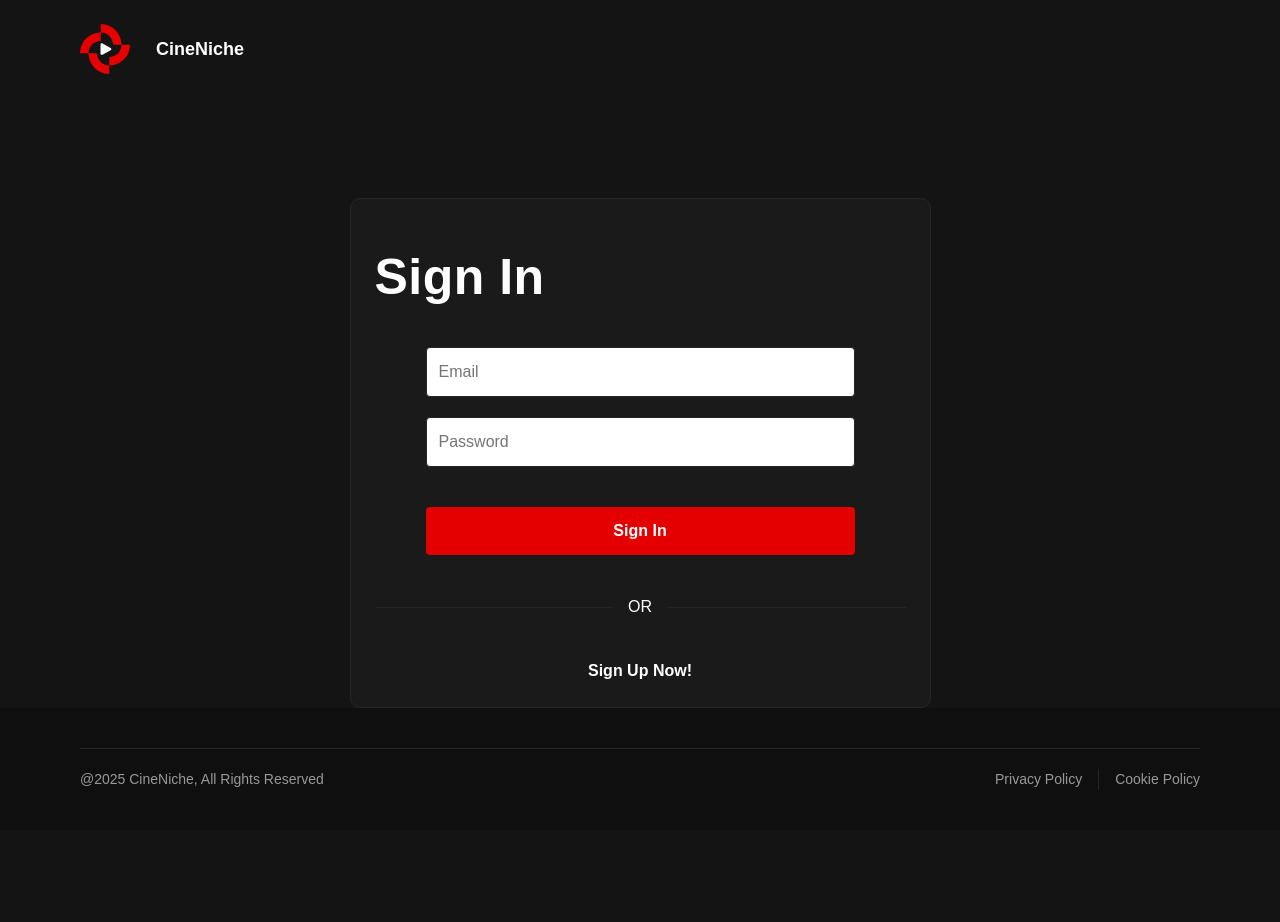
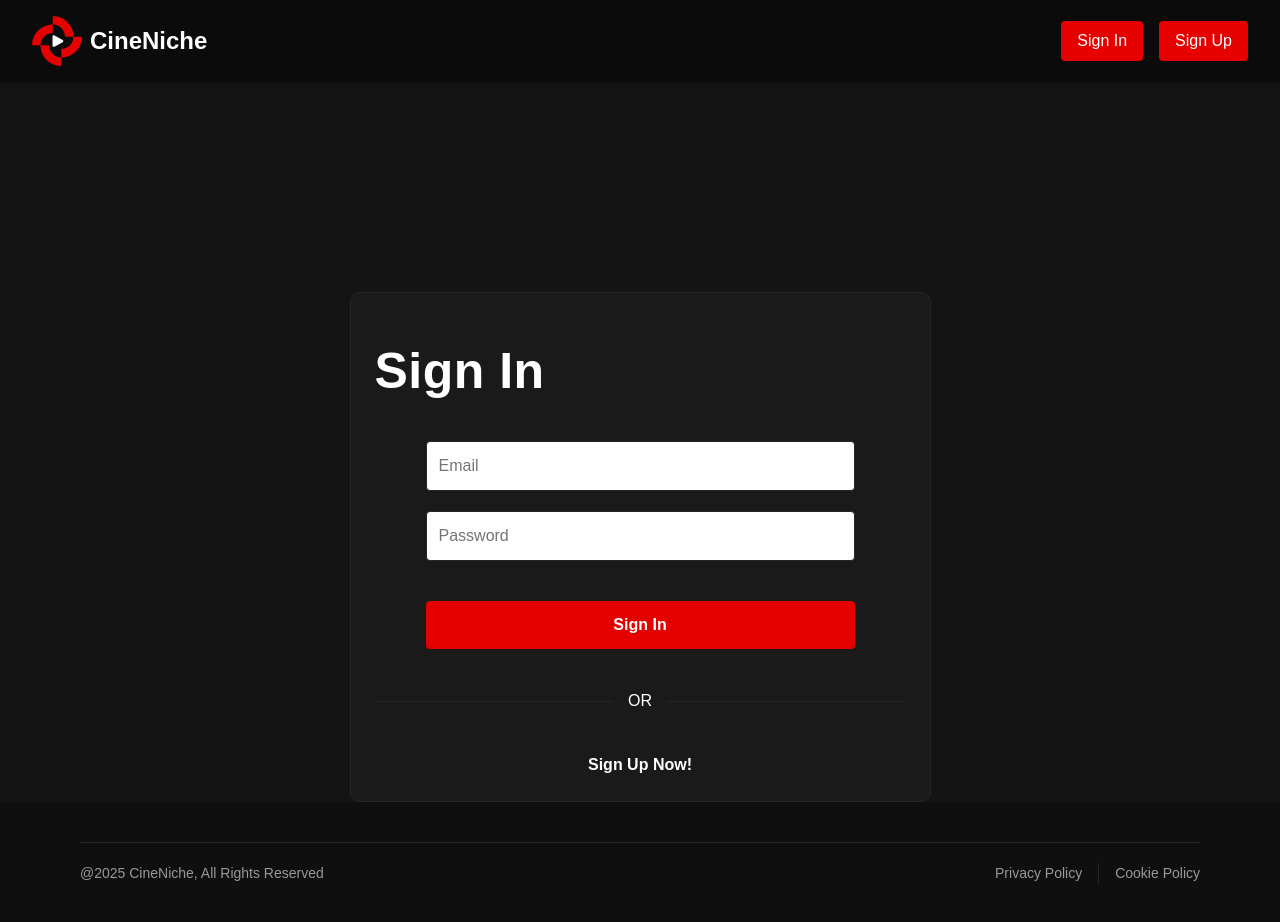
Before and after one commit to Jburton175/INTEX2, a React (Vite) app in the folder frontend/: page /signin in a window 1280 px wide. Before the commit the page ends 830 px from the top, so only its background shows below. Built offline with nearby package versions, Linux system fonts and the light colour scheme.

Commit message:
external facing pages have a new navbar and look better

```diff
--- /dev/null
+++ b/frontend/src/components/ExternalNavBar.module.css
@@ -0,0 +1,49 @@
+.navbar {
+    position: fixed;
+    top: 0;
+    left: 0;
+    width: 100%;
+    background-color: rgba(0, 0, 0, 0.442);
+    padding: 1rem 2rem;
+    display: flex;
+    justify-content: space-between;
+    align-items: center;
+    z-index: 10000;
+    box-shadow: 0 2px 4px rgba(0, 0, 0, 0.1);
+  }
+
+  .logoContainer {
+    display: flex;
+    align-items: center;
+    text-decoration: none;
+    color: #ffffff;
+    font-weight: bold;
+    font-size: 1.5rem;
+    gap: 0.5rem;
+  }
+
+  .logoIcon {
+    height: 40px;
+    width: 40px;
+  }
+
+  .actions {
+    display: flex;
+    align-items: center;
+    gap: 1rem; /* 👈 This adds spacing between Sign In and Sign Up */
+  }
+
+  .actionButton {
+    padding: 0.5rem 1rem;
+    background-color: #e60000;
+    color: white;
+    border: none;
+    border-radius: 4px;
+    text-decoration: none;
+    font-weight: 500;
+    transition: background-color 0.3s ease;
+  }
+
+  .actionButton:hover {
+    background-color: #cc0000;
+  }
--- /dev/null
+++ b/frontend/src/components/ExternalNavBar.tsx
@@ -0,0 +1,28 @@
+import React from "react";
+import { Link } from "react-router-dom";
+import styles from "./ExternalNavBar.module.css";
+import { LogoIcon } from "./homePage/Icons"; // adjust path if needed
+
+const ExternalNavBar: React.FC = () => {
+  return (
+    <nav className={styles.navbar}>
+      {/* Left Side - Logo */}
+      <Link to="/" className={styles.logoContainer}>
+        <LogoIcon />
+        <span>CineNiche</span>
+      </Link>
+
+      {/* Right Side - Actions */}
+      <div className={styles.actions}>
+        <Link to="/signin" className={styles.actionButton}>
+          Sign In
+        </Link>
+        <Link to="/signup" className={styles.actionButton}>
+          Sign Up
+        </Link>
+      </div>
+    </nav>
+  );
+};
+
+export default ExternalNavBar;
--- a/frontend/src/components/homePage/HeroSection.module.css
+++ b/frontend/src/components/homePage/HeroSection.module.css
@@ -57,6 +57,7 @@
 .ctaButton {
   cursor: pointer;
   background-color: #e50000;
+  text-decoration: none;
   border: none;
   border-radius: 8px;
   align-items: center;
--- a/frontend/src/pages/CookiePolicyPage.module.css
+++ b/frontend/src/pages/CookiePolicyPage.module.css
@@ -35,9 +35,10 @@
 .mainContent {
   display: flex;
   flex-direction: column;
-  align-items: flex-start;
+  align-items: center; /* ✅ Center content */
   padding: 40px 80px;
 }
+
 
 .policyContainer {
   width: 100%;
@@ -54,6 +55,12 @@
   flex-direction: column;
   gap: 40px;
 }
+
+.policyContainer,
+.policyContainer * {
+  color: #fff !important;
+}
+
 
 .introSection {
   display: flex;
--- a/frontend/src/pages/CookiePolicyPage.tsx
+++ b/frontend/src/pages/CookiePolicyPage.tsx
@@ -1,17 +1,15 @@
 import React from "react";
 import styles from "./CookiePolicyPage.module.css";
-import Header from "../components/TopNavBar";
+import ExternalNavBar from "../components/ExternalNavBar";
 import Footer from "../components/Footer";
 
 const CookiePolicyPage: React.FC = () => {
   return (
     <div className={styles.container}>
-      <Header
-        selectedType={"Movie"}
-        onTypeChange={function (_type: "Movie" | "TV Show"): void {
-          throw new Error("Function not implemented.");
-        }}
-      />
+      <ExternalNavBar />
+      <br />
+      <br />
+      <br />
 
       <main className={styles.mainContent}>
         <div className={styles.policyContainer}>
--- a/frontend/src/pages/HomePage.tsx
+++ b/frontend/src/pages/HomePage.tsx
@@ -1,7 +1,7 @@
 "use client";
 import React from "react";
 import styles from "./HomePage.module.css";
-import Header from "../components/TopNavBar";
+import ExtHeader from "../components/ExternalNavBar";
 import HeroSection from "../components/homePage/HeroSection";
 import CategorySection from "../components/homePage/CategorySection";
 import Footer from "../components/Footer";
@@ -9,12 +9,13 @@ import Footer from "../components/Footer";
 const CineNiche: React.FC = () => {
   return (
     <div className={styles.container}>
-      <Header
+      {/* <Header
         selectedType={"Movie"}
         onTypeChange={function (_type: "Movie" | "TV Show"): void {
           throw new Error("Function not implemented.");
         }}
-      />
+      /> */}
+      <ExtHeader />
       <HeroSection />
       <CategorySection />
       <Footer />
--- a/frontend/src/pages/PrivacyPolicyPage.module.css
+++ b/frontend/src/pages/PrivacyPolicyPage.module.css
@@ -47,8 +47,12 @@
   border: 1px solid #262626;
   background-color: #1a1a1a;
   text-align: left;
+  margin: 0 auto; /* ✅ This line centers the container */
 }
-
+.policyContainer,
+.policyContainer * {
+  color: #fff !important;
+}
 .policyContent {
   display: flex;
   flex-direction: column;
--- a/frontend/src/pages/PrivacyPolicyPage.tsx
+++ b/frontend/src/pages/PrivacyPolicyPage.tsx
@@ -1,18 +1,22 @@
 import React from "react";
 import styles from "./PrivacyPolicyPage.module.css";
-import Header from "../components/TopNavBar";
+import ExternalNavBar from "../components/ExternalNavBar";
 import Footer from "../components/Footer";
+
 
 const PrivacyPolicyPage: React.FC = () => {
   return (
     <div className={styles.container}>
-      <Header
+      {/* <Header
         selectedType={"Movie"}
         onTypeChange={function (_type: "Movie" | "TV Show"): void {
           throw new Error("Function not implemented.");
         }}
-      />
-
+      /> */}
+      <ExternalNavBar />
+      <br />
+      <br />
+      <br />
       <main className={styles.mainContent}>
         <div className={styles.policyContainer}>
           <div className={styles.policyContent}>
--- a/frontend/src/pages/SignInPage.tsx
+++ b/frontend/src/pages/SignInPage.tsx
@@ -1,6 +1,7 @@
 import React, { useState } from "react";
 import { Link } from "react-router-dom";
 import styles from "./SignInPage.module.css";
+import ExternalNavBar from "../components/ExternalNavBar";
 
 const SignInPage: React.FC = () => {
   const [email, setEmail] = useState("");
@@ -14,31 +15,9 @@ const SignInPage: React.FC = () => {
 
   return (
     <div className={styles.container}>
-      <header className={styles.header}>
-        <Link to="/" className={styles.logoContainer}>
-          <svg
-            width="50"
-            height="50"
-            viewBox="0 0 50 50"
-            fill="none"
-            xmlns="http://www.w3.org/2000/svg"
-            className={styles.logoIcon}
-          >
-            <path
-              d="M41.4862 20.07C41.1363 9.11059 32.2559 0.266489 21.2596 0C20.9763 0 20.7431 0.216522 20.7431 0.499667L20.7264 7.86143C20.7264 8.22785 20.4432 8.51099 20.0766 8.52765C9.11363 8.86076 0.266578 17.7548 0 28.7475C0 29.0306 0.216594 29.2638 0.499833 29.2638L7.84738 29.2805C8.21393 29.2805 8.49717 29.5636 8.51383 29.93C8.86371 40.8894 17.7607 49.7335 28.7404 50C29.0237 50 29.2569 49.7835 29.2569 49.5003L29.2736 42.1386C29.2736 41.7722 29.5568 41.489 29.9234 41.4724C40.8864 41.1226 49.7334 32.2285 50 21.2525C50 20.9694 49.7834 20.7362 49.5002 20.7362L42.1526 20.7195C41.7861 20.7195 41.5028 20.4364 41.4862 20.07ZM28.5405 41.4224C22.3092 41.056 17.3109 35.9927 17.0776 29.7302C17.061 29.4637 16.8444 29.2472 16.5778 29.2472L9.24692 29.2305C8.86371 29.2305 8.56381 28.9141 8.58047 28.531C8.94702 22.3018 14.012 17.3051 20.2766 17.072C20.5431 17.0553 20.7597 16.8388 20.7597 16.5723L20.7764 9.22718C20.7764 8.8441 21.093 8.5443 21.4762 8.56096C27.7074 8.92738 32.7058 13.9907 32.939 20.2532C32.9557 20.5197 33.1723 20.7362 33.4389 20.7362L40.7697 20.7528C41.1529 20.7528 41.4528 21.0693 41.4362 21.4524C41.0696 27.8481 35.7547 32.928 29.2736 32.928L29.2569 40.7562C29.2403 41.1392 28.9237 41.439 28.5405 41.4224Z"
-              fill="#E60000"
-            ></path>
-            <path
-              fillRule="evenodd"
-              clipRule="evenodd"
-              d="M20.5254 20.5691C20.5254 19.5613 21.6059 18.9224 22.4889 19.4081L30.6442 23.8935C31.5595 24.3969 31.5595 25.712 30.6442 26.2154L22.4889 30.7008C21.6059 31.1865 20.5254 30.5477 20.5254 29.5399V20.5691Z"
-              fill="white"
-            ></path>
-          </svg>
-          <span className={styles.logoText}>CineNiche</span>
-        </Link>
-      </header>
-
+      <ExternalNavBar />
+        <br/><br/><br/><br/><br/><br/><br/><br/>
+      {/* Main Sign In Form */}
       <main className={styles.main}>
         <div className={styles.formContainer}>
           <h1 className={styles.title}>Sign In</h1>
--- a/frontend/src/pages/SignUpPage.tsx
+++ b/frontend/src/pages/SignUpPage.tsx
@@ -1,6 +1,7 @@
 import React, { useState } from "react";
 import { Link } from "react-router-dom";
 import styles from "./SignUpPage.module.css";
+import ExternalNavBar from "../components/ExternalNavBar";
 
 const SignUpPage: React.FC = () => {
   const [email, setEmail] = useState("");
@@ -42,31 +43,8 @@ const SignUpPage: React.FC = () => {
 
   return (
     <div className={styles.container}>
-      <header className={styles.header}>
-        <Link to="/" className={styles.logoContainer}>
-          <svg
-            width="50"
-            height="50"
-            viewBox="0 0 50 50"
-            fill="none"
-            xmlns="http://www.w3.org/2000/svg"
-            className={styles.logoIcon}
-          >
-            <path
-              d="M41.4862 20.07C41.1363 9.11059 32.2559 0.266489 21.2596 0C20.9763 0 20.7431 0.216522 20.7431 0.499667L20.7264 7.86143C20.7264 8.22785 20.4432 8.51099 20.0766 8.52765C9.11363 8.86076 0.266578 17.7548 0 28.7475C0 29.0306 0.216594 29.2638 0.499833 29.2638L7.84738 29.2805C8.21393 29.2805 8.49717 29.5636 8.51383 29.93C8.86371 40.8894 17.7607 49.7335 28.7404 50C29.0237 50 29.2569 49.7835 29.2569 49.5003L29.2736 42.1386C29.2736 41.7722 29.5568 41.489 29.9234 41.4724C40.8864 41.1226 49.7334 32.2285 50 21.2525C50 20.9694 49.7834 20.7362 49.5002 20.7362L42.1526 20.7195C41.7861 20.7195 41.5028 20.4364 41.4862 20.07ZM28.5405 41.4224C22.3092 41.056 17.3109 35.9927 17.0776 29.7302C17.061 29.4637 16.8444 29.2472 16.5778 29.2472L9.24692 29.2305C8.86371 29.2305 8.56381 28.9141 8.58047 28.531C8.94702 22.3018 14.012 17.3051 20.2766 17.072C20.5431 17.0553 20.7597 16.8388 20.7597 16.5723L20.7764 9.22718C20.7764 8.8441 21.093 8.5443 21.4762 8.56096C27.7074 8.92738 32.7058 13.9907 32.939 20.2532C32.9557 20.5197 33.1723 20.7362 33.4389 20.7362L40.7697 20.7528C41.1529 20.7528 41.4528 21.0693 41.4362 21.4524C41.0696 27.8481 35.7547 32.928 29.2736 32.928L29.2569 40.7562C29.2403 41.1392 28.9237 41.439 28.5405 41.4224Z"
-              fill="#E60000"
-            ></path>
-            <path
-              fillRule="evenodd"
-              clipRule="evenodd"
-              d="M20.5254 20.5691C20.5254 19.5613 21.6059 18.9224 22.4889 19.4081L30.6442 23.8935C31.5595 24.3969 31.5595 25.712 30.6442 26.2154L22.4889 30.7008C21.6059 31.1865 20.5254 30.5477 20.5254 29.5399V20.5691Z"
-              fill="white"
-            ></path>
-          </svg>
-          <span className={styles.logoText}>CineNiche</span>
-        </Link>
-      </header>
-
+      <ExternalNavBar />
+      <br/><br/><br/><br/><br/><br/><br/><br/>
       <main className={styles.main}>
         <div className={styles.formContainer}>
           <h1 className={styles.title}>Sign Up</h1>
```
